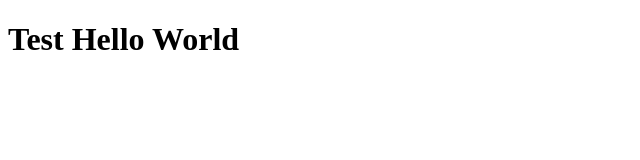
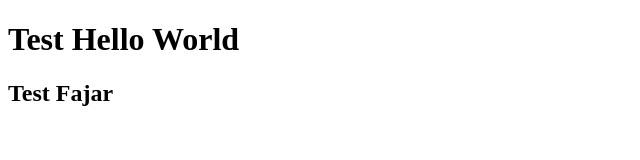
Before and after one commit to ryansat/test-idx, a plain HTML site: page index.html in a window 1280 px wide. Shown: the whole page, without its empty margins (0-640 px from the left). Drawn offline with Linux system fonts and the light colour scheme.

Commit message:
update to support IDX

```diff
--- a/index.html
+++ b/index.html
@@ -7,5 +7,6 @@
 </head>
 <body>
     <h1>Test Hello World</h1>
+    <H2>Test Fajar</H2>
 </body>
 </html>
```
Also changed, not shown: 1 other file.
